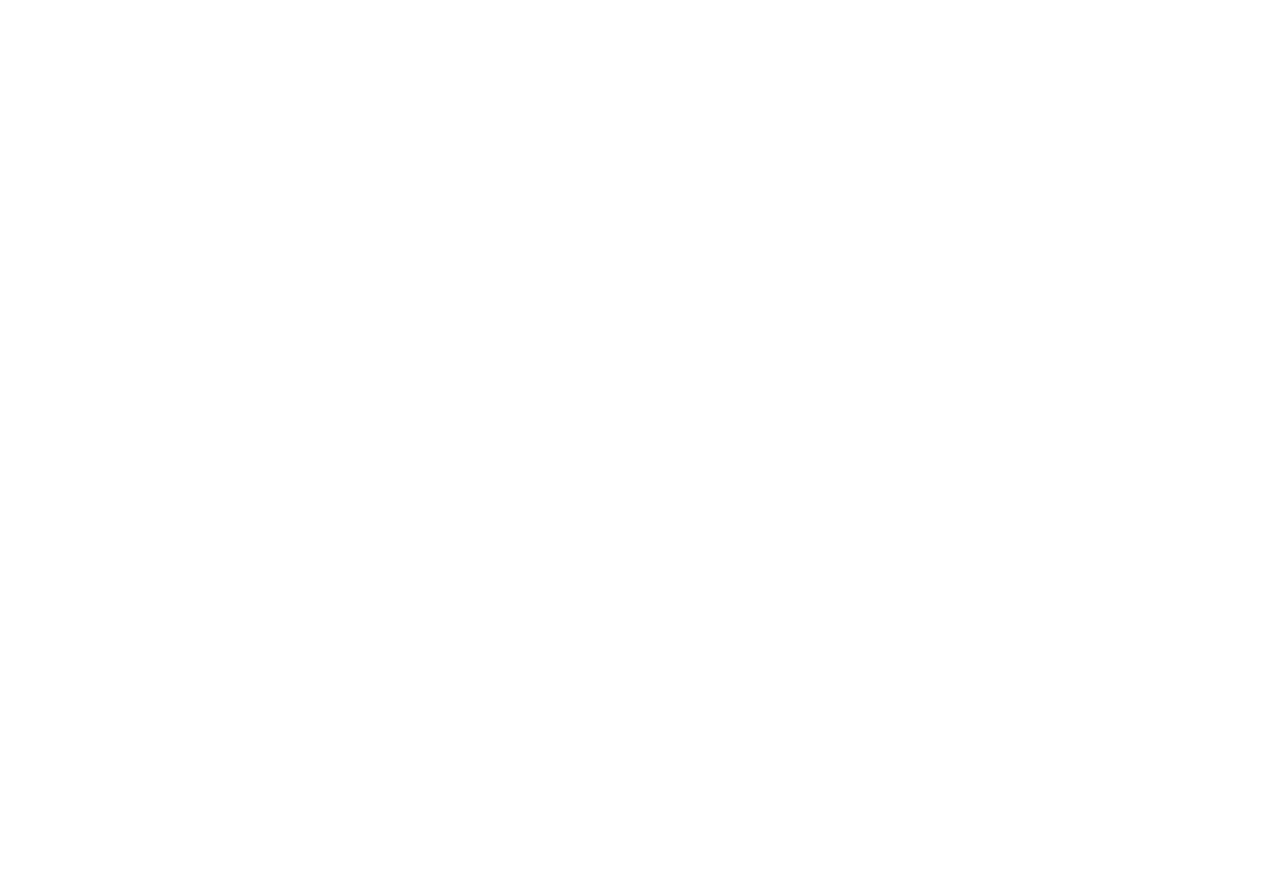
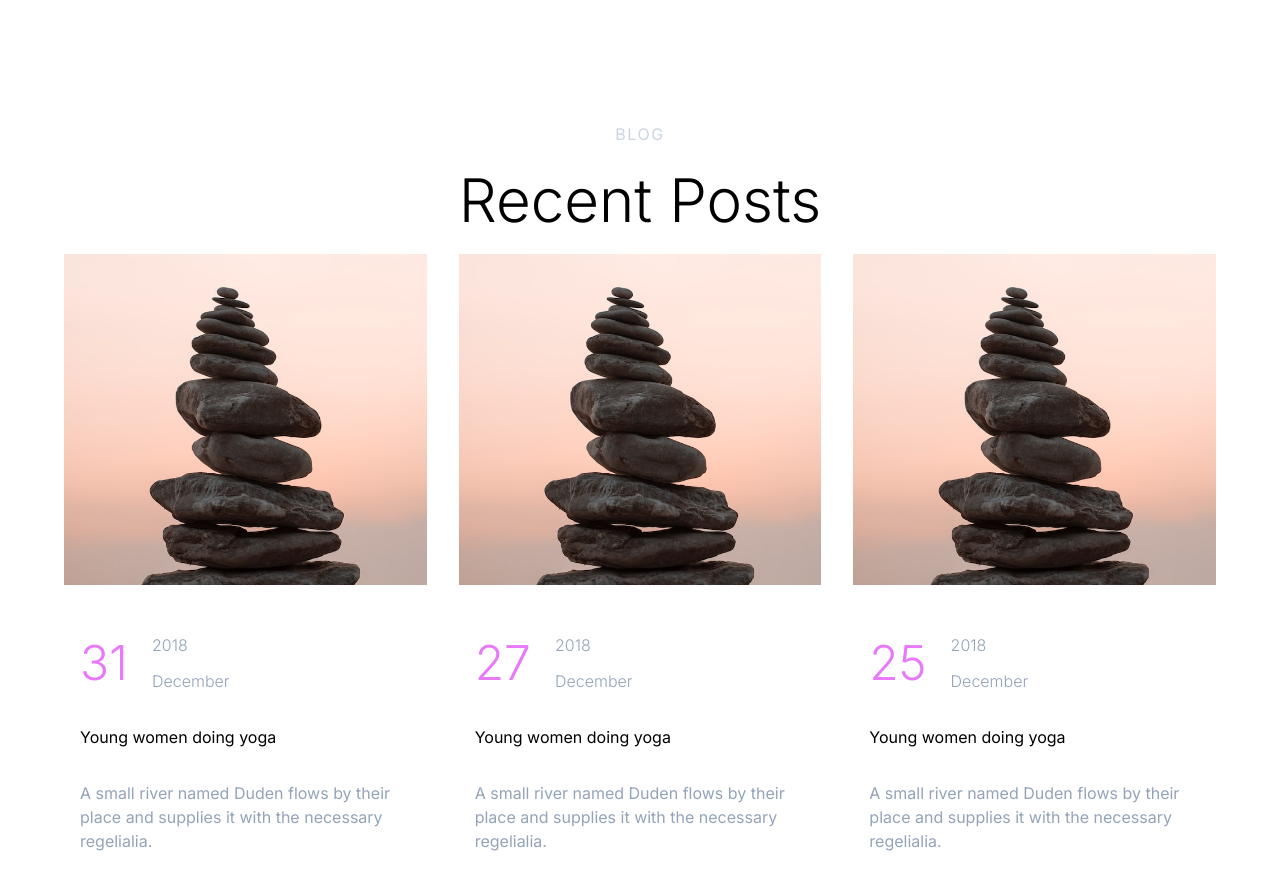
Before and after one commit to hassancodess/yoga-landing-page, a React (Vite) app: page / in a window 1280 px wide. Shown: the part 3860-4750 px from the top of the page. Before the commit the page ends 3870 px from the top, so only its background shows below. Built offline with nearby package versions, Linux system fonts and the light colour scheme.

Commit message:
Add blogs

```diff
--- a/src/App.jsx
+++ b/src/App.jsx
@@ -1,5 +1,6 @@
 // import Hero from './components/Hero'
 
+import Blogs from './components/Blogs'
 import Classes from './components/Classes'
 import Features from './components/Features'
 import Header from './components/Header'
@@ -15,6 +16,7 @@
         <Features />
         <Classes />
         <Pricing />
+        <Blogs />
       </div>
     </>
   )
--- /dev/null
+++ b/src/components/Blogs.jsx
@@ -0,0 +1,54 @@
+import React from 'react'
+import { blogs } from '../data/data'
+function Blogs() {
+  return (
+    <>
+      <section className='p-4 pt-20 pb-28 mb-16 bg-white'>
+        <div className='max-w-6xl mx-auto container'>
+          {/* Content */}
+          <div className='pb-16 space-y-6 text-center'>
+            <h1 className='text-slate-300 text-md uppercase  tracking-widest'>
+              Blog
+            </h1>
+            <h1 className='text-6xl font-light'>Recent Posts</h1>
+            {/* Grid */}
+            <div className='grid grid-cols-1 md:grid-cols-2  lg:grid-cols-3 gap-x-8 gap-y-20 '>
+              {blogs.map((blog, idx) => {
+                return (
+                  <div key={idx} className='space-y-8 '>
+                    {/* Img */}{' '}
+                    <img
+                      src={blog.img}
+                      alt='img'
+                      className='w-full h-2/5 object-cover'
+                    />
+                    <div className='p-4 space-y-8'>
+                      {/* Date */}
+                      <div className='flex space-x-6 items-center font-light'>
+                        <p className='text-5xl text-fuchsia-400'>
+                          {blog.date.getDate()}
+                        </p>
+                        <div className='flex flex-col space-y-3 text-slate-400'>
+                          <p className='text-left'>{blog.date.getFullYear()}</p>
+                          <p>
+                            {blog.date.toLocaleString('default', {
+                              month: 'long',
+                            })}
+                          </p>
+                        </div>
+                      </div>
+                      <p className='text-start'>{blog.title}</p>
+                      <p className='text-start text-slate-400'>{blog.desc}</p>
+                    </div>
+                  </div>
+                )
+              })}
+            </div>
+          </div>
+        </div>
+      </section>
+    </>
+  )
+}
+
+export default Blogs
--- a/src/components/Pricing.jsx
+++ b/src/components/Pricing.jsx
@@ -3,9 +3,9 @@
 function Pricing() {
   return (
     <>
-      <section className='p-4 pt-20 pb-28npm run serve mb-16 bg-slate-50'>
+      <section className='p-4 pt-20 pb-28 mb-16 bg-slate-50'>
         <div className='max-w-6xl mx-auto container'>
-          <div className='py-16 text-center space-y-6'>
+          <div className='pb-16  text-center space-y-6'>
             <h1 className='text-slate-300 text-md uppercase  tracking-widest'>
               Pricing tables
             </h1>
--- a/src/data/data.js
+++ b/src/data/data.js
@@ -67,3 +67,24 @@
     ],
   },
 ]
+
+export const blogs = [
+  {
+    img: Yoga,
+    title: 'Young women doing yoga',
+    desc: 'A small river named Duden flows by their place and supplies it with the necessary regelialia.',
+    date: new Date('2018-12-31'),
+  },
+  {
+    img: Yoga,
+    title: 'Young women doing yoga',
+    desc: 'A small river named Duden flows by their place and supplies it with the necessary regelialia.',
+    date: new Date('2018-12-27'),
+  },
+  {
+    img: Yoga,
+    title: 'Young women doing yoga',
+    desc: 'A small river named Duden flows by their place and supplies it with the necessary regelialia.',
+    date: new Date('2018-12-25'),
+  },
+]
```
